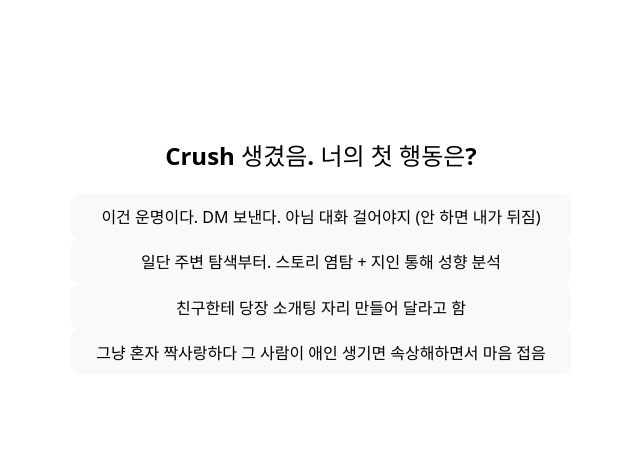
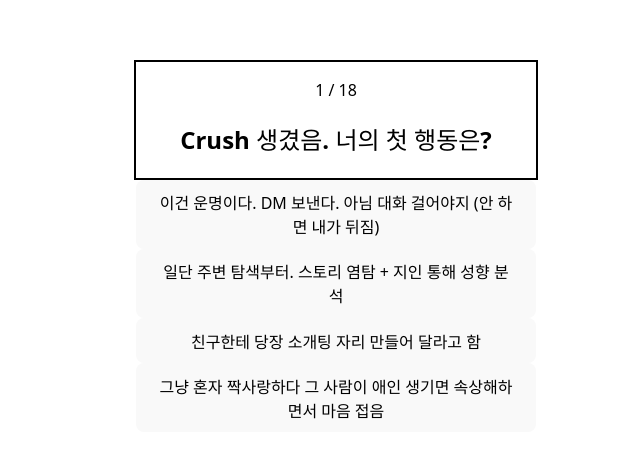
Before and after one commit to couple-palace/couple-palace-frontend, a React (Vite) app: page /quiz in a window 1280 px wide. Shown: the part 174-632 px from the top of the page, without its empty margins (324-964 px from the left). Built offline with nearby package versions, Linux system fonts and the light colour scheme.

Commit message:
Design: 퀴즈 화면 UI 개선 - 프로그레스 바 추가 - 버튼 디자인 수정

```diff
--- a/src/pages/QuizPage.jsx
+++ b/src/pages/QuizPage.jsx
@@ -1,6 +1,5 @@
 import React, { useState } from "react";
 import ProgressBar from "../components/ProgressBar";
-import QuizQuestion from "../components/QuizQuestion";
 import useQuizStore from "../store/quizStore";
 import { useNavigate } from "react-router-dom";
 import quizData from "../data/quizData"; // quizData 가져오기
@@ -22,13 +21,33 @@ const QuizPage = () => {
   };
 
   return (
-    <div className="w-full flex flex-col items-center text-center">
+    <div className="w-full flex flex-col items-center px-4 py-6 text-center">
+      {/* 진행 바 */}
       <ProgressBar progress={currentQuestion + 1} total={quizData.length} />
-      <QuizQuestion
-        question={quizData[currentQuestion].question}
-        options={quizData[currentQuestion].options}
-        onSelect={handleSelect}
-      />
+
+      {/* 문제 카드 */}
+      <div className="mt-6 w-full max-w-[400px] bg-white shadow-md rounded-xl border-2 border-gray-200 px-6 py-8">
+        <p className="text-gray-600 text-sm font-semibold">
+          {currentQuestion + 1} / {quizData.length}
+        </p>
+        <h2 className="text-xl font-bold text-gray-800 mt-2">
+          {quizData[currentQuestion].question}
+        </h2>
+      </div>
+
+      {/* 옵션 버튼 - 간격 문제 해결안됨 */}
+      <div className="mt-6 w-full max-w-[400px] flex flex-col space-y-6">
+        {quizData[currentQuestion].options.map((option, index) => (
+          <button
+            key={index}
+            onClick={() => handleSelect(index)}
+            className="block h-14 text-lg font-medium border border-gray-300 rounded-lg bg-white hover:bg-blue-500 hover:text-white transition shadow-md"
+            style={{ width: "-webkit-fill-available" }} // ✅ width: -webkit-fill-available 적용. 다른 기기의 경우 추가 설정 필요할 수 있음
+          >
+            {option}
+          </button>
+        ))}
+      </div>
     </div>
   );
 };
```
